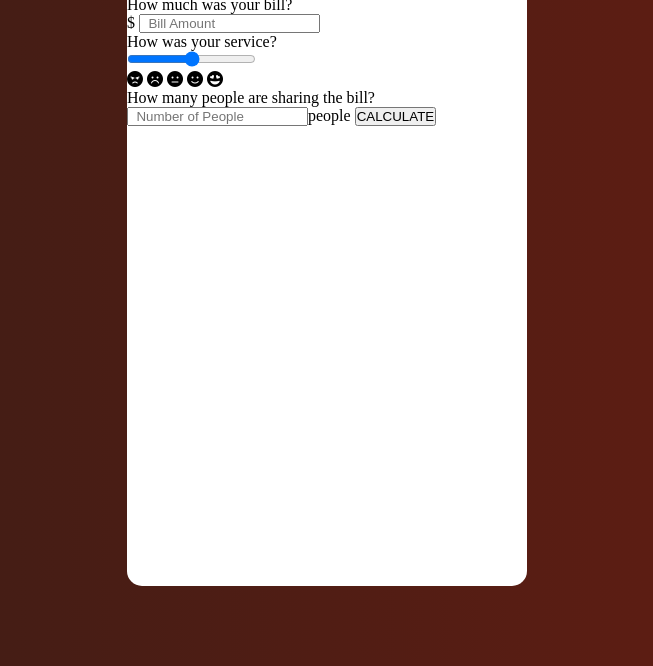
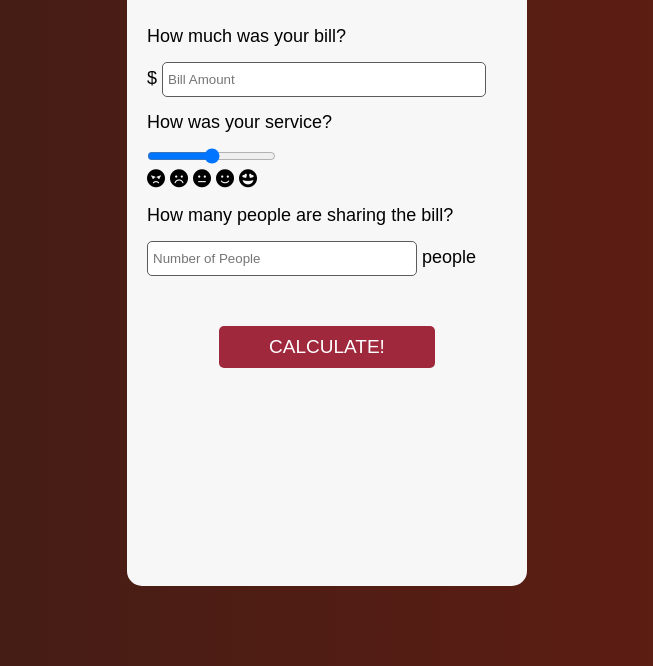
Before and after one commit to SciSaif/TipCalculator, a plain HTML site: page index.html in a window 1280 px wide. Shown: the part 134-800 px from the top of the page, without its empty margins (313-966 px from the left). Drawn offline with Linux system fonts and the light colour scheme.

Commit message:
Update index.html

```diff
--- a/index.html
+++ b/index.html
@@ -12,9 +12,9 @@
         <header><p>TIP CALCULATOR</p></header>
         <div class="content">
             <p>How much was your bill?</p>
-            $ <input type="text" placeholder="  Bill Amount">
+            $ <input type="text" placeholder="Bill Amount" class="bill">
             <p>How was your service?</p>
-            <input type="range" >
+            <input type="range" class="satisfaction">
             <div class="faces">
                 <i class="fas fa-angry"></i>
                 <i class="fas fa-frown"></i>
@@ -23,8 +23,10 @@
                 <i class="fas fa-grin-hearts"></i>
             </div>
             <p>How many people are sharing the bill?</p>
-            <input type="text" placeholder="  Number of People">people
-            <button>CALCULATE</button>
+            <input type="number" class="people"  placeholder="Number of People" min="1" max="50">people
+            <div class="button">
+                <button>CALCULATE!</button>
+            </div>
         </div>
     </div>
 
@@ -37,14 +39,18 @@
             display: flex;
             justify-content: center;
             align-items: center;
+            font-family: sans-serif;
+            font-size: 18px;
         }
         .container {
-            background: white;
+            background: #f7f7f7;
             height: 80vh;
-            width: 80%;
+            width: 90%;
             max-width: 400px;
             /* border: none; */
             border-radius: 15px;
+            -webkit-border-radius: 15px;
+            -moz-border-radius: 15px;
             overflow: hidden;
 
         }
@@ -53,8 +59,58 @@
             height: 50px;
             background: #1c050c;
             border: none;
+            display: flex;
+            justify-content: center;
+            align-items: center;
+        }
+        header p{
+            color: #f7f7f7;
+        }
 
+        .content {
+            width: 90%;
+            margin: 15px auto;
         }
+        p{
+            padding: 15px 0;
+        }
+
+        .bill {
+            width: 90%;
+            height: 35px;
+            padding: 5px;
+            font-family: sans-serif;
+            border-radius: 5px;
+            border: 1px rgb(92, 91, 91) solid;
+        }
+        .people {
+            width: 75%;
+            height: 35px;
+            padding: 5px;
+            font-family: sans-serif;
+            border-radius: 5px;
+            border: 1px rgb(92, 91, 91) solid;
+            margin-right: 5px;
+        }
+
+
+        .button {
+            display: flex;
+            justify-content: center;
+            align-items: center;
+            margin-top: 50px;
+        }
+        button {
+
+            padding: 10px 50px;
+            background: #9f283d;
+            border: none;
+            border-radius: 5px;
+            color: white;
+            font-size: 19px;
+            font-weight: 100;
+        }
+
     </style>
     <script src="tipCalculator.js"></script>
 </body>
```
